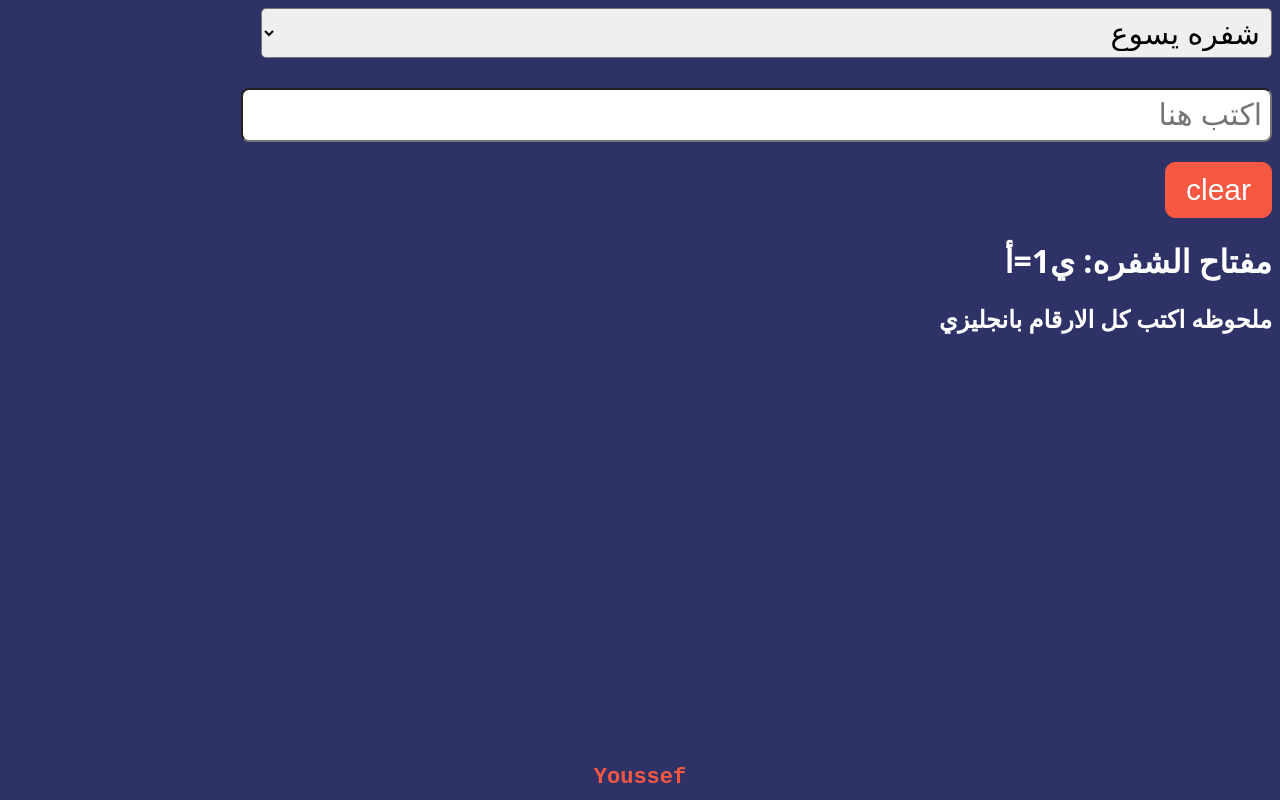
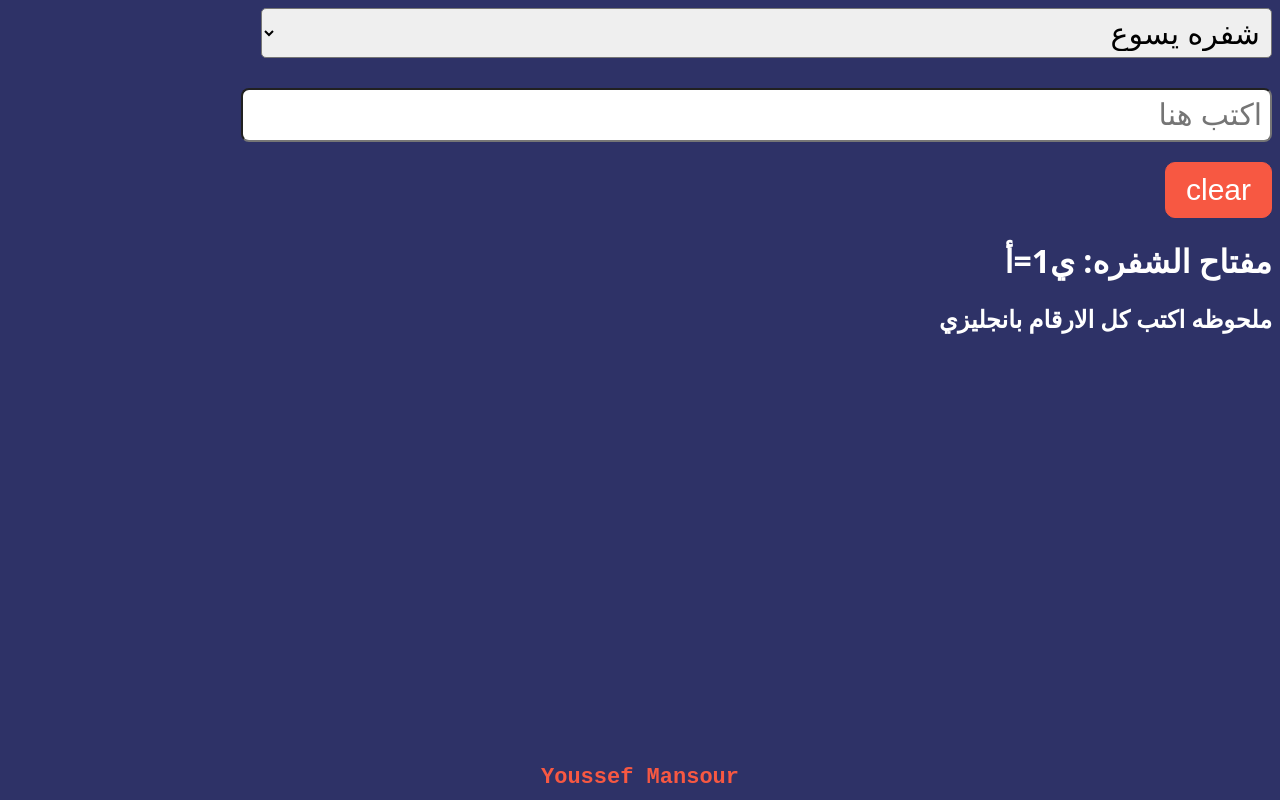
Before and after one commit to yousssefmansour/sfra1, a plain HTML site: page index.html in a window 1280 px wide. Drawn offline with Linux system fonts and the light colour scheme.

Commit message:
Update index.html

```diff
--- a/index.html
+++ b/index.html
@@ -50,7 +50,7 @@
 <h1 style="display: inline;" id="key">ي1=أ</h1>
 <h2 id="note" style="display: none;">استخدم / كفصاله بين الكلمات</h2>
 <h2>ملحوظه اكتب كل الارقام بانجليزي</h2>
-<div class="copy_right" style="position: fixed;bottom: 10px;right: 50%;  transform: translate(50%,0);font-size: 20px;">  <span style="font-size: 22px;font-family: 'Courier New', Courier, monospace;font-weight: 700;color: #f75842;">Youssef</span></div>
+<div class="copy_right" style="position: fixed;bottom: 10px;right: 50%;  transform: translate(50%,0);font-size: 20px;">  <span style="font-size: 22px;font-family: 'Courier New', Courier, monospace;font-weight: 700;color: #f75842;">Youssef Mansour</span></div>
 </body>
 <script>
     function tran(){
```
